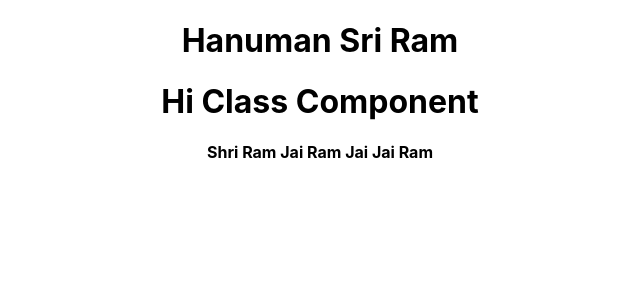
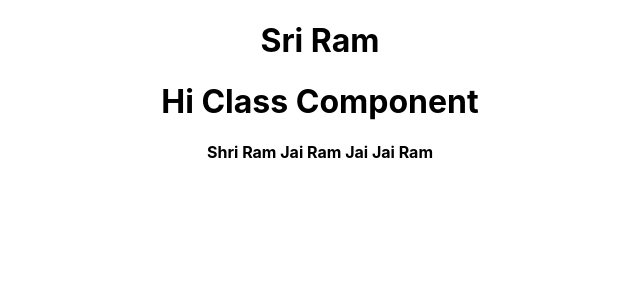
Before and after one commit to Radhika243/simple-app-react, a React (Create React App) app in the folder my-app/: page / in a window 1280 px wide. Shown: the top 300 px of the page, without its empty margins (320-960 px from the left). Built offline with nearby package versions, Linux system fonts and the light colour scheme.

Commit message:
Using react createElement

```diff
--- a/my-app/src/Welcome.js
+++ b/my-app/src/Welcome.js
@@ -1,7 +1,16 @@
 import React from 'react';
 
 const Welcome = ()=>{
-    return <h1> Hanuman Sri Ram </h1>
+    return (
+        //normal approach
+        // <div>
+        //     <h1> Hanuman Sri Ram </h1>
+         //   <h1>  Sri Ram Hanuman </h1>
+        // </div>
+
+        React.createElement('div',null,React.createElement('h1',null,'Sri Ram'))
+
+    )
 }
 
 export default Welcome;
```
